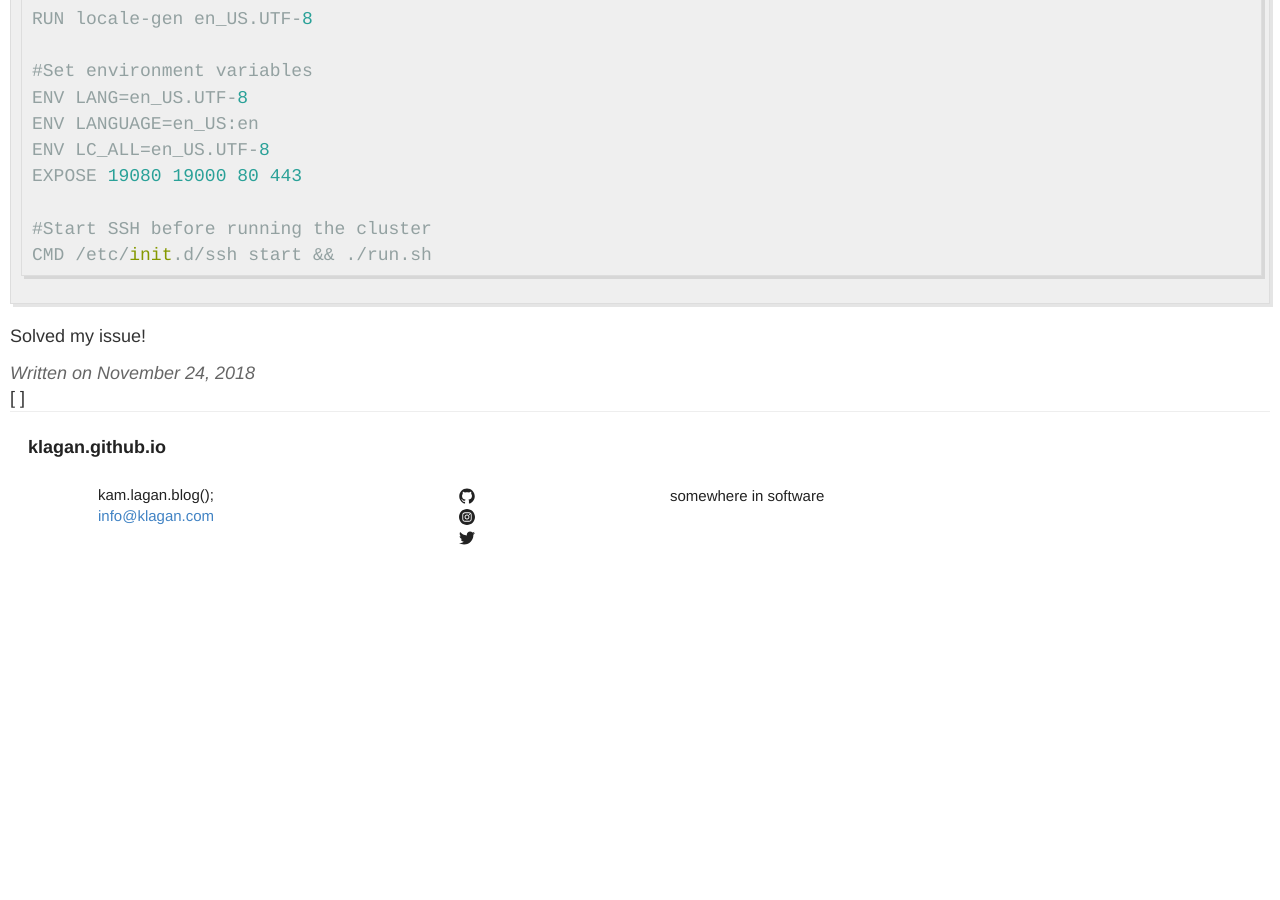
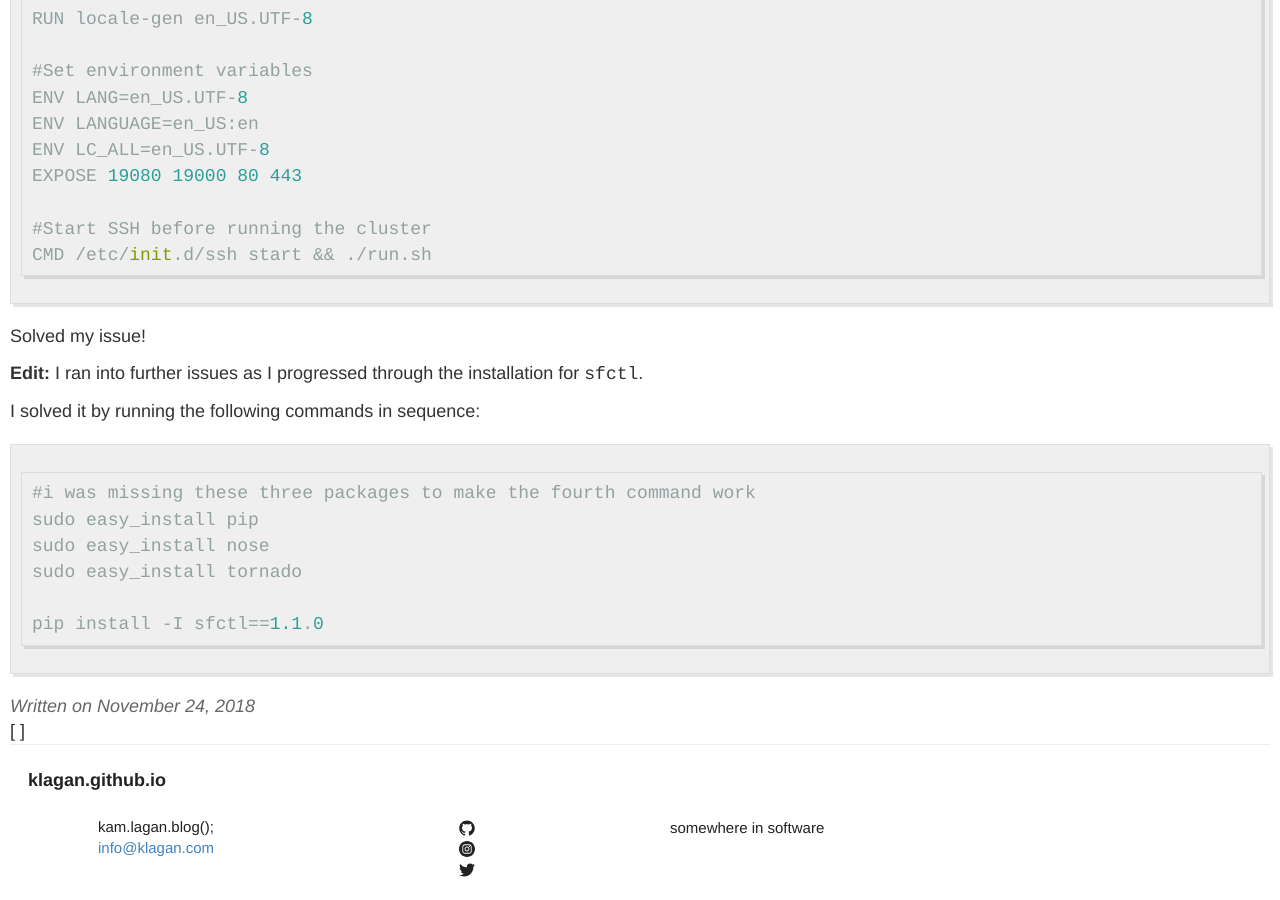
Before and after one commit to klagan/klagan.github.io, a Jekyll site: the page built from _posts/2018-11-24-service-fabric-on-mac.md, in a window 1280 px wide and 900 px high, scrolled down 1275 px. Built offline with Jekyll 4.4.1, drawn with Linux system fonts in a browser that asks for light colours; our own code applies the rules of GitHub Pages for plain Markdown files; before the commit the page ends 1843 px from its top, so only the background shows below that.

Commit message:
Update 2018-11-24-service-fabric-on-mac.md

````diff
--- a/_posts/2018-11-24-service-fabric-on-mac.md
+++ b/_posts/2018-11-24-service-fabric-on-mac.md
@@ -54,3 +54,17 @@ CMD /etc/init.d/ssh start && ./run.sh
 ```
 
 Solved my issue!
+
+**Edit:**
+I ran into further issues as I progressed through the installation for ```sfctl```.
+
+I solved it by running the following commands in sequence:
+
+```csharp
+#i was missing these three packages to make the fourth command work
+sudo easy_install pip
+sudo easy_install nose
+sudo easy_install tornado
+
+pip install -I sfctl==1.1.0
+```
````
